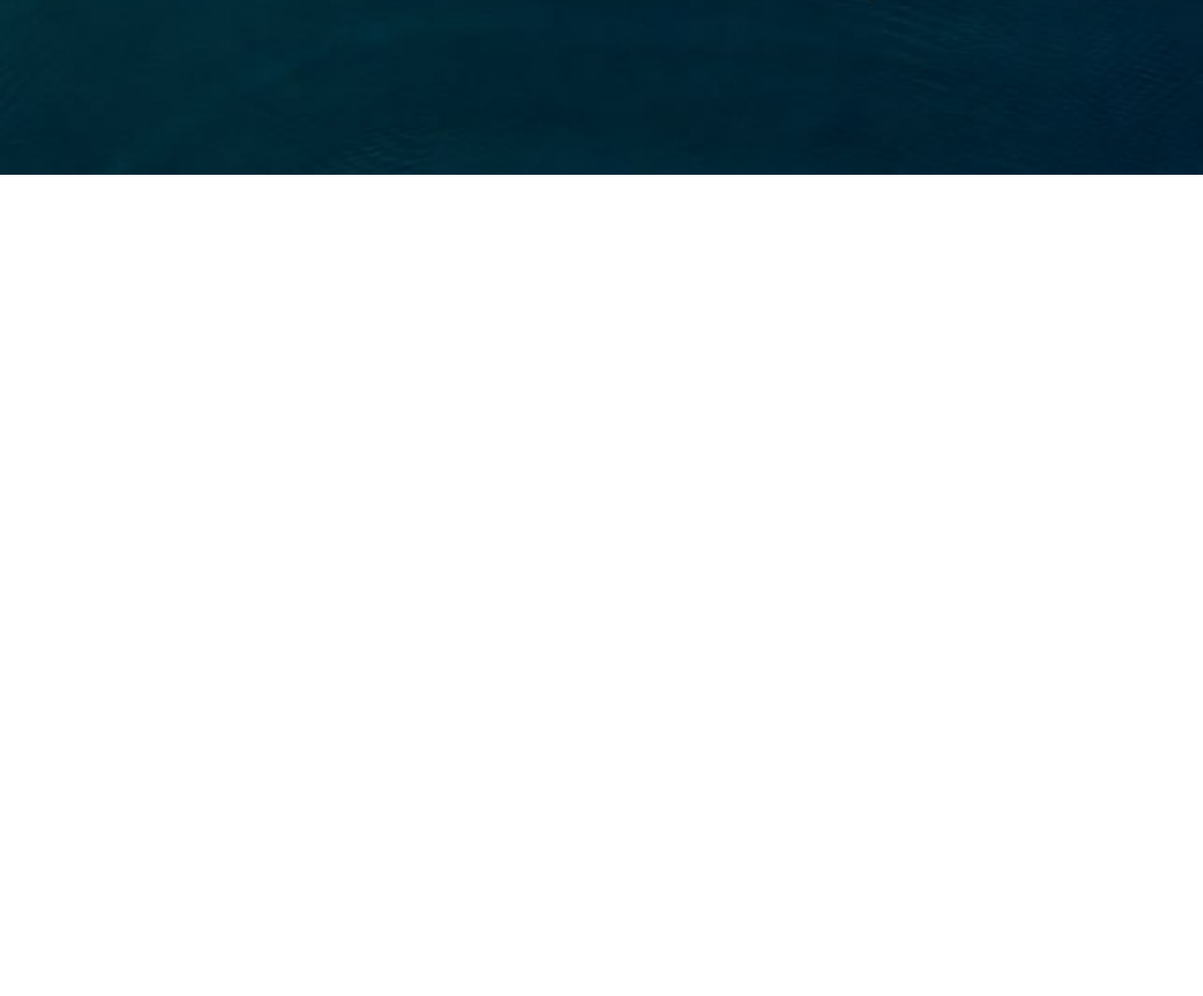
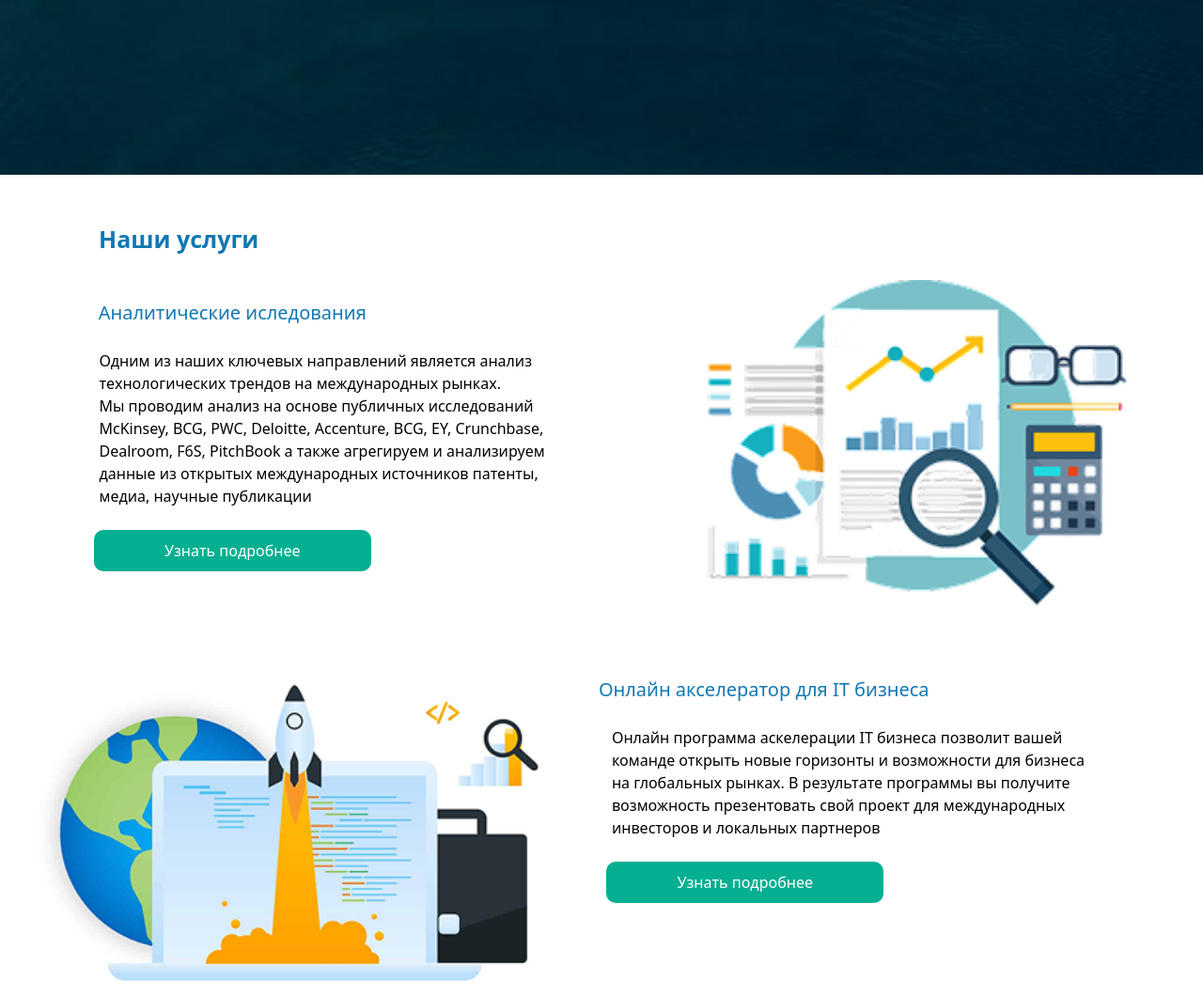
Before and after one commit to gafurovsaidjafar090909-hash/day12exam, a website: page index.html in a window 1280 px wide. Shown: the part 614-1674 px from the top of the page at 94% size. Before the commit the page ends 800 px from the top, so only its background shows below. Drawn offline with Linux system fonts and the light colour scheme.

Commit message:
section2

```diff
--- a/index.html
+++ b/index.html
@@ -1,14 +1,17 @@
 <!DOCTYPE html>
 <html lang="en">
+
 <head>
     <meta charset="UTF-8">
     <meta name="viewport" content="width=device-width, initial-scale=1.0">
     <title>Document</title>
     <link rel="stylesheet" href="./src/output.css">
 </head>
+
 <body>
 
- <header class="bg-cover bg-center h-screen " style=" background-image: url('./src/img/telegram-cloud-photo-size-2-5305270499287964464-y.jpg');">
+    <header class="bg-cover bg-center h-screen "
+        style=" background-image: url('./src/img/telegram-cloud-photo-size-2-5305270499287964464-y.jpg');">
         <div class="flex items-center p-[14px] justify-between lg:max-w-[1100px] lg:m-auto">
 
 
@@ -23,22 +26,76 @@
 
 
             <div class="flex gap-[10px]">
-               <p class="bg-[#07AF91] text-[white] p-[10px] pl-[15px] pr-[15px]  rounded-[10px]" >Войти</p>
+                <p class="bg-[#07AF91] text-[white] p-[10px] pl-[15px] pr-[15px]  rounded-[10px]">Войти</p>
                 <img class="md:hidden lg:hidden block" src="./src/img/Group 929.png" alt="">
             </div>
         </div>
 
         <div class="mt-[100px] md:mt-[180px]  md:max-w-[695px] m-auto lg:max-w-[1100px] ">
-            <h1 class="text-white text-[35px] md:text-[50px]  text-center font-bold lg:text-left" >Запустите <br> <span class="bg-[#07AF91] p-[10px] ">технологический бизнес</span> </h1>
-            <h1 class="text-white text-[35px] md:text-[50px] text-center font-bold lg:text-left">на международных рынках</h1>
-            <p class="text-white text-[25px] font-light md:hidden hidden lg:block" >Открыт набор заявок на акселератор</p>
-            <p class="text-[white]  w-[50%] m-auto text-center mt-[10px] md:text-[16px] lg:hidden md:text-[20px] ">Старт ближайшего акселератора  <span class="bg-[white] text-[#07AF91] p-[5px] rounded-[5px] md:text-[15px]">15.12.2022</span></p> <br> <br>
-            <p class="bg-gradient-to-r from-[#016CA8] to-[#61B5E4] inline text-[white] p-[15px] pl-[40px] pr-[40px] ml-[120px] rounded-[5px] md:ml-[240px] md:text-[23px] lg:ml-[1px]">Подать заявку</p>
+            <h1 class="text-white text-[35px] md:text-[50px]  text-center font-bold lg:text-left">Запустите <br> <span
+                    class="bg-[#07AF91] p-[10px] ">технологический бизнес</span> </h1>
+            <h1 class="text-white text-[35px] md:text-[50px] text-center font-bold lg:text-left">на международных рынках
+            </h1>
+            <p class="text-white text-[25px] font-light md:hidden hidden lg:block">Открыт набор заявок на акселератор
+            </p>
+            <p class="text-[white]  w-[50%] m-auto text-center mt-[10px] md:text-[16px] lg:hidden md:text-[20px] ">Старт
+                ближайшего акселератора <span
+                    class="bg-[white] text-[#07AF91] p-[5px] rounded-[5px] md:text-[15px]">15.12.2022</span></p> <br>
+            <br>
+            <p
+                class="bg-gradient-to-r from-[#016CA8] to-[#61B5E4] inline text-[white] p-[15px] pl-[40px] pr-[40px] ml-[120px] rounded-[5px] md:ml-[240px] md:text-[23px] lg:ml-[1px]">
+                Подать заявку</p>
         </div>
     </header>
 
+    <!-- srction2 -->
+
+    <h1 class="text-[#1178B2] text-center text-[25px] font-bold mt-[50px] lg:text-left max-w-[1070px] m-auto">Наши
+        услуги</h1> <br>
+    <div class=" mt-[0px] flex flex-col items-center lg:flex-row-reverse lg:items-start  lg:max-w-[1200px] m-auto">
+
+        <img class="w-[80%] m-auto md:w-[50%]"
+            src="./src/img/kisspng-competitor-analysis-market-research-marketing-quan-5b102810d85456 1.png" alt="">
+        <div class="flex flex-col items-center md:w-[75%] lg:w-[60%]">
+            <h1 class="text-[#1178B2] text-[20px]  mt-[20px] lg:mr-[240px] ">Аналитические иследования</h1> <br>
+            <p class="w-[80%] m-auto text-center text-[#000000] font-light lg:text-left">Одним из наших ключевых
+                направлений является анализ технологических трендов на международных рынках.</p>
+            <p class="w-[80%] m-auto text-center text-[#000000] font-light lg:text-left">Мы проводим анализ на основе
+                публичных исследований McKinsey, BCG, PWC, Deloitte, Accenture, BCG, EY, Crunchbase, Dealroom, F6S,
+                PitchBook а также агрегируем и анализируем данные из открытых международных источников патенты, медиа,
+                научные публикации</p> <br>
+            <p class="bg-[#07AF91] text-[white] p-[10px] pl-[75px] pr-[75px]  rounded-[10px] inline  lg:mr-[240px] ">
+                Узнать подробнее</p>
+
+        </div>
+    </div>
+
+    <div
+        class=" mt-[0px] flex flex-col items-center lg:flex-row lg:items-start  lg:max-w-[1200px] m-auto mt-[50px] lg:items-center">
+
+        <img class="w-[80%] m-auto md:w-[50%]" src="./src/img/rocket 1.png" alt="">
+        <div class="flex flex-col items-center md:w-[75%] lg:w-[60%]">
+            <h1 class="text-[#1178B2] text-[20px]  mt-[20px] lg:mr-[200px] ">Онлайн акселератор для IT бизнеса</h1> <br>
+            <p class="w-[80%] m-auto text-center text-[#000000] font-light lg:text-left">Онлайн программа аскелерации IT
+                бизнеса позволит вашей команде открыть новые горизонты и возможности для бизнеса на глобальных рынках. В
+                результате программы вы получите возможность презентовать свой проект для международных инвесторов и
+                локальных партнеров</p> <br>
+            <p class="bg-[#07AF91] text-[white] p-[10px] pl-[75px] pr-[75px]  rounded-[10px] inline  lg:mr-[240px] ">
+                Узнать подробнее</p>
+
+        </div>
+
+    </div>
+
+
+    <!-- section3 -->
+
+    <div>
+
+    </div>
 
 
 
 </body>
+
 </html>
```
Also changed, not shown: src/img/kisspng-competitor-analysis-market-research-marketing-quan-5b102810d85456 1.png (added), src/img/rocket 1.png (added), src/output.css. Lines whose indentation alone changed are shown as unchanged.
